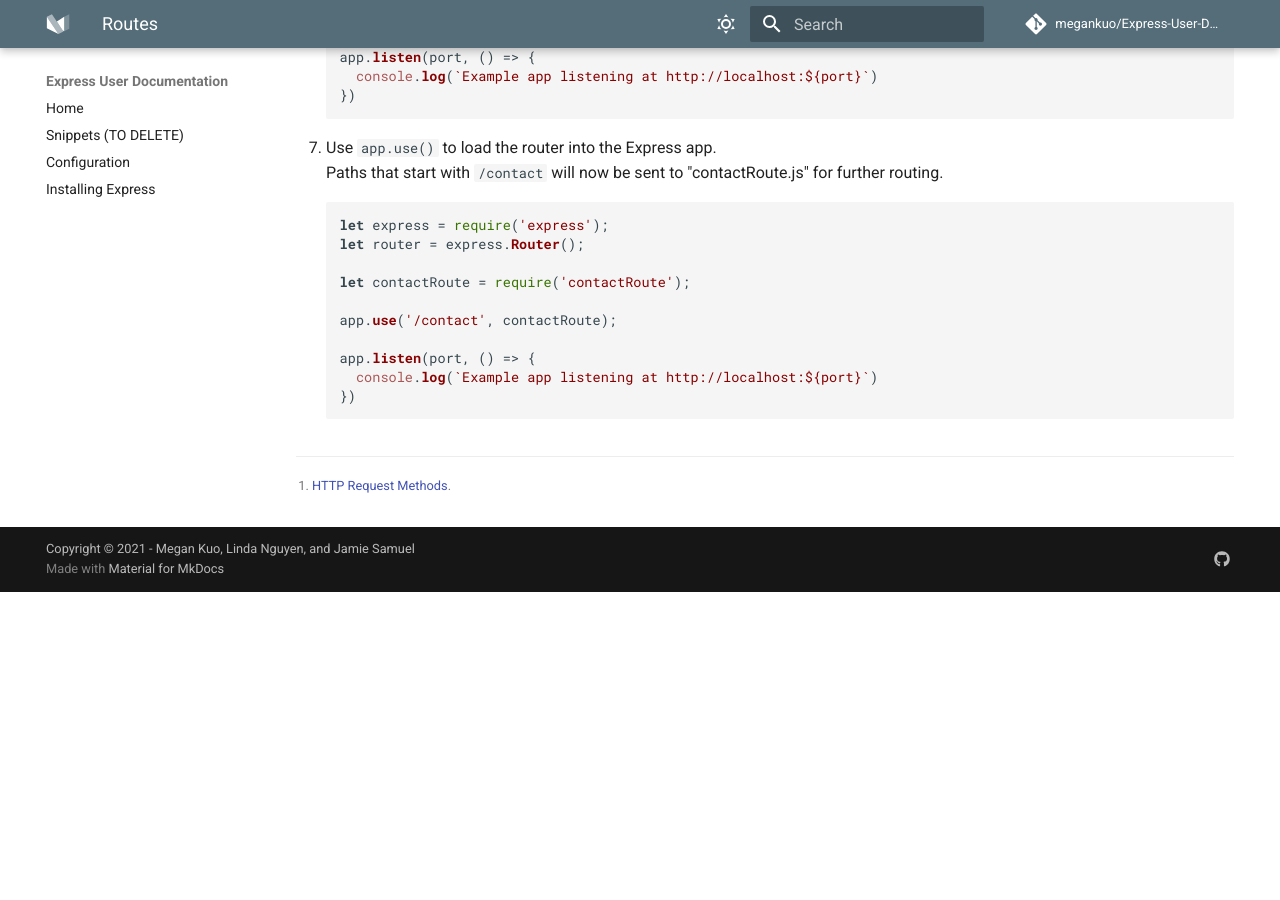
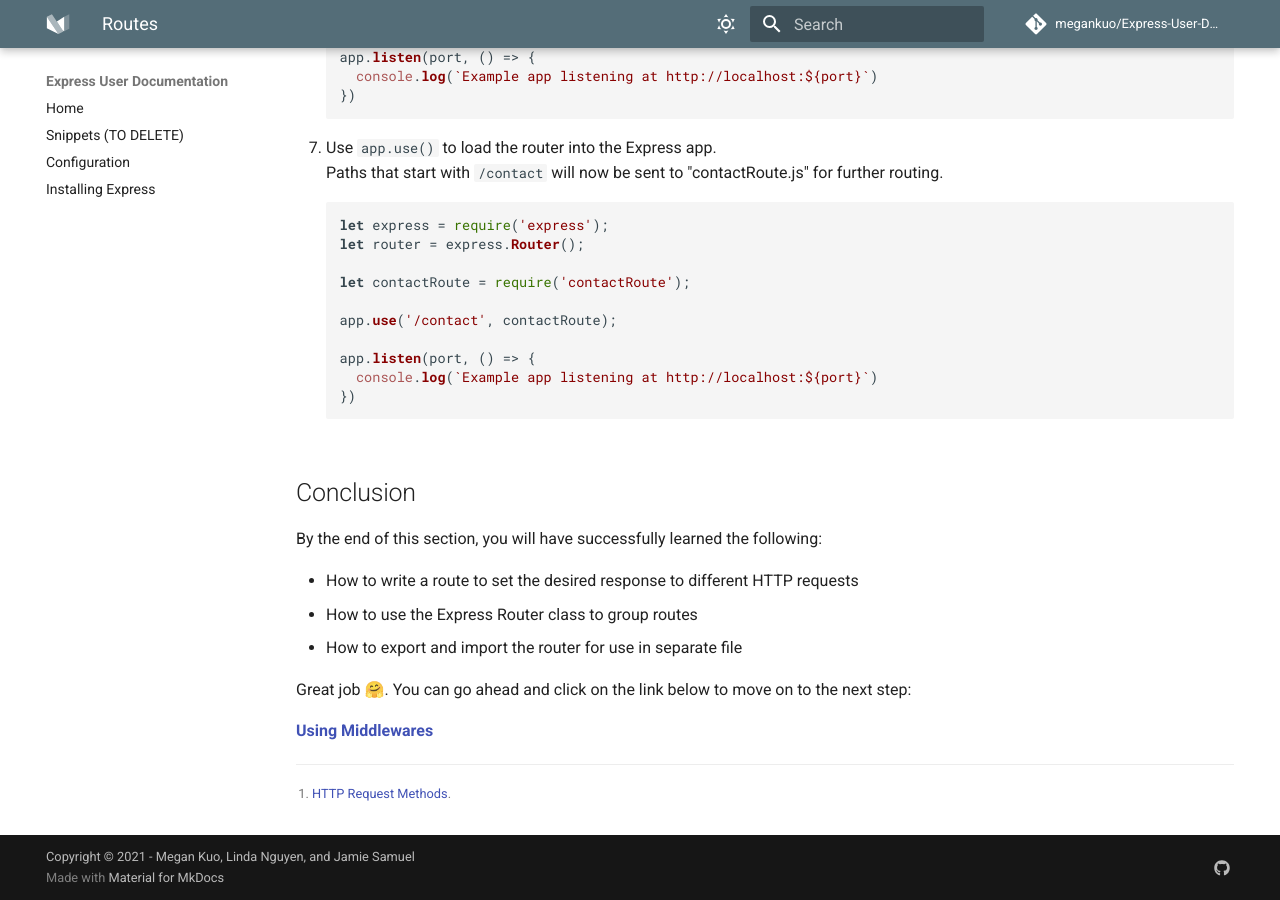
Before and after one commit to megankuo/Express-User-Documentation, an MkDocs documentation site: the page built from docs/pages/routes.md, in a window 1280 px wide and 900 px high, scrolled down 4321 px. Built offline with MkDocs 1.6.1 and Material for MkDocs 9.7.7, drawn with Linux system fonts in a browser that asks for light colours; nearby versions of some CDN libraries; comment, search, counter and statistics services are not loaded; before the commit the page ends 4913 px from its top, so only the background shows below that.

Commit message:
add conclusion

````diff
--- a/docs/pages/routes.md
+++ b/docs/pages/routes.md
@@ -189,4 +189,15 @@ app.listen(port, () => {
   console.log(`Example app listening at http://localhost:${port}`)
 })
 ```
+
+## Conclusion
+By the end of this section, you will have successfully learned the following:
+
+- How to write a route to set the desired response to different HTTP requests
+- How to use the Express Router class to group routes
+- How to export and import the router for use in separate file
+
+Great job 🤗. You can go ahead and click on the link below to move on to the next step:
+
+**[Using Middlewares]()**
 [^1]: [HTTP Request Methods](https://www.w3schools.com/tags/ref_httpmethods.asp).
````
